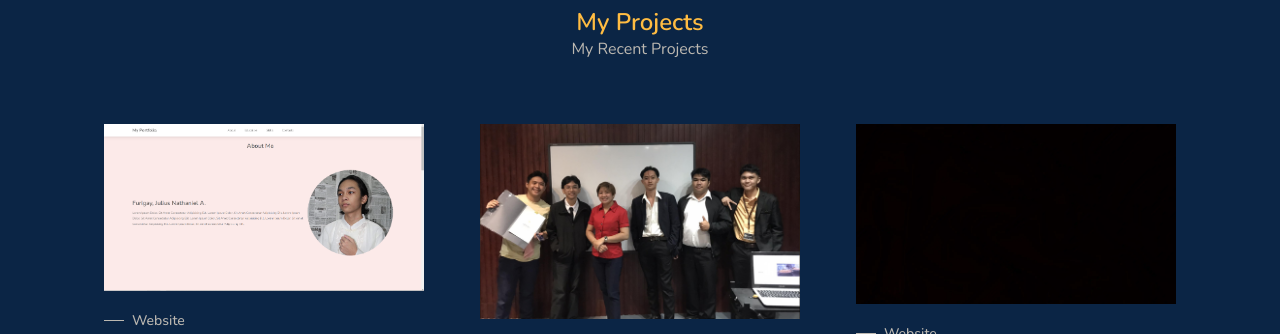
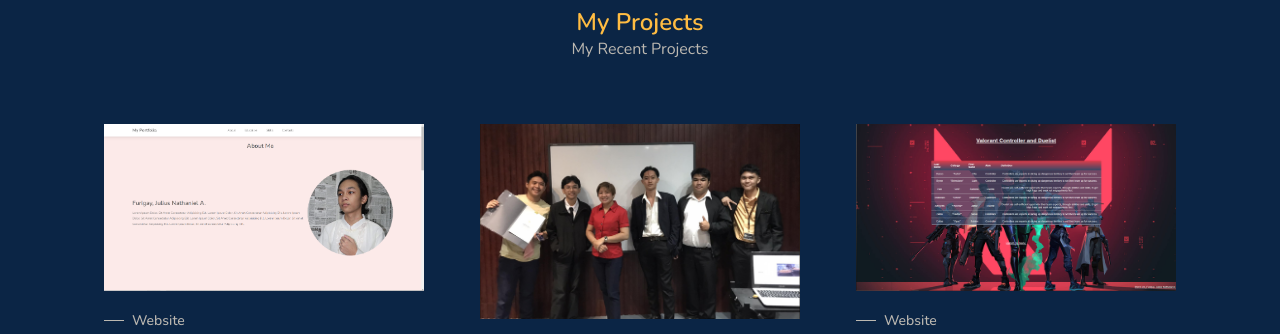
Before and after one commit to JuliusFurigay/my-Portfolio, a plain HTML site: page index.html in a window 1280 px wide. Shown: the part 3260-3594 px from the top of the page. Drawn offline with nearby package versions, Linux system fonts and the light colour scheme.

Commit message:
Update index.html

```diff
--- a/index.html
+++ b/index.html
@@ -334,7 +334,7 @@
 
                 <article class="projectCard">
                     <div class="projectImage">
-                        <img src="plain.webp" alt="" class="projectImg">
+                        <img src="phproject.png" alt="" class="projectImg">
                     </div>
                     <div class="projectContent">
                         <h3 class="projectSubtitle">Website</h3>
```
